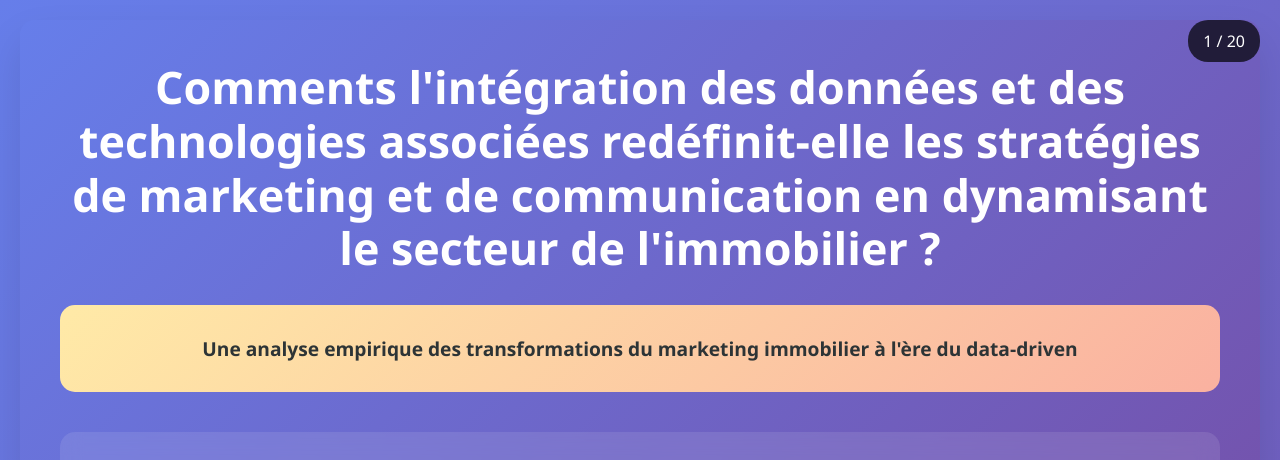
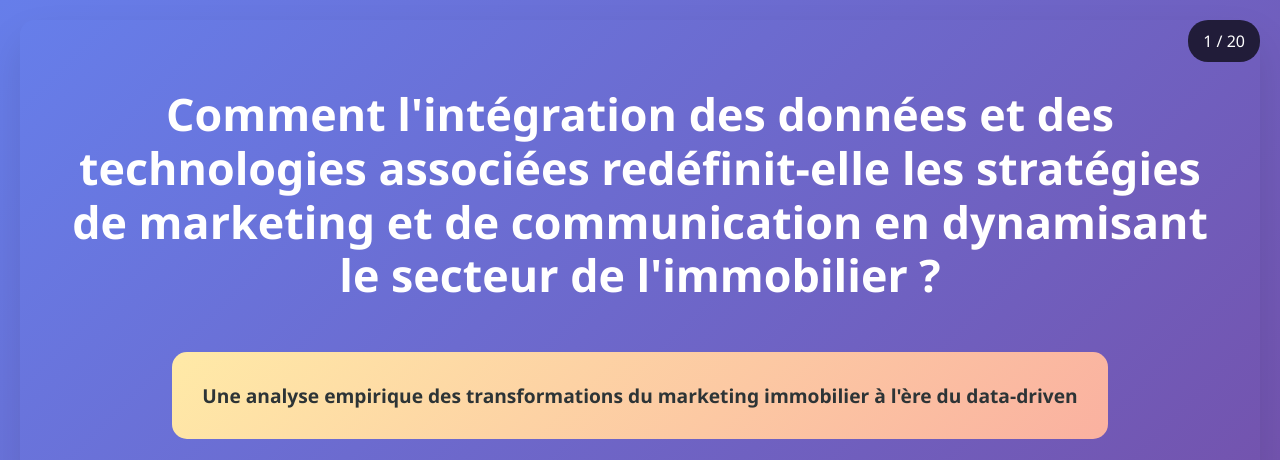
Before and after one commit to jejeabrams/memoire, a plain HTML site: page index.html in a window 1280 px wide. Shown: the top 460 px of the page. Drawn offline with Linux system fonts and the light colour scheme.

Commit message:
Update index.html
fonctionne

```diff
--- a/index.html
+++ b/index.html
@@ -275,10 +275,13 @@
             background: linear-gradient(135deg, #667eea 0%, #764ba2 100%);
             color: white;
             text-align: center;
+            justify-content: center;
+            align-items: center;
+        }
+
+        .title-slide.active {
             display: flex;
             flex-direction: column;
-            justify-content: center;
-            align-items: center;
         }
 
         .title-slide h1 {
@@ -335,7 +338,7 @@
     <div class="presentation">
         <!-- Slide 1: Page de titre -->
         <div class="slide active title-slide">
-            <h1>Comments l'intégration des données et des technologies associées redéfinit-elle les stratégies de marketing et de communication en dynamisant le secteur de l'immobilier ?</h1>
+            <h1>Comment l'intégration des données et des technologies associées redéfinit-elle les stratégies de marketing et de communication en dynamisant le secteur de l'immobilier ?</h1>
             <div class="problem-statement">
                 Une analyse empirique des transformations du marketing immobilier à l'ère du data-driven
             </div>
```
